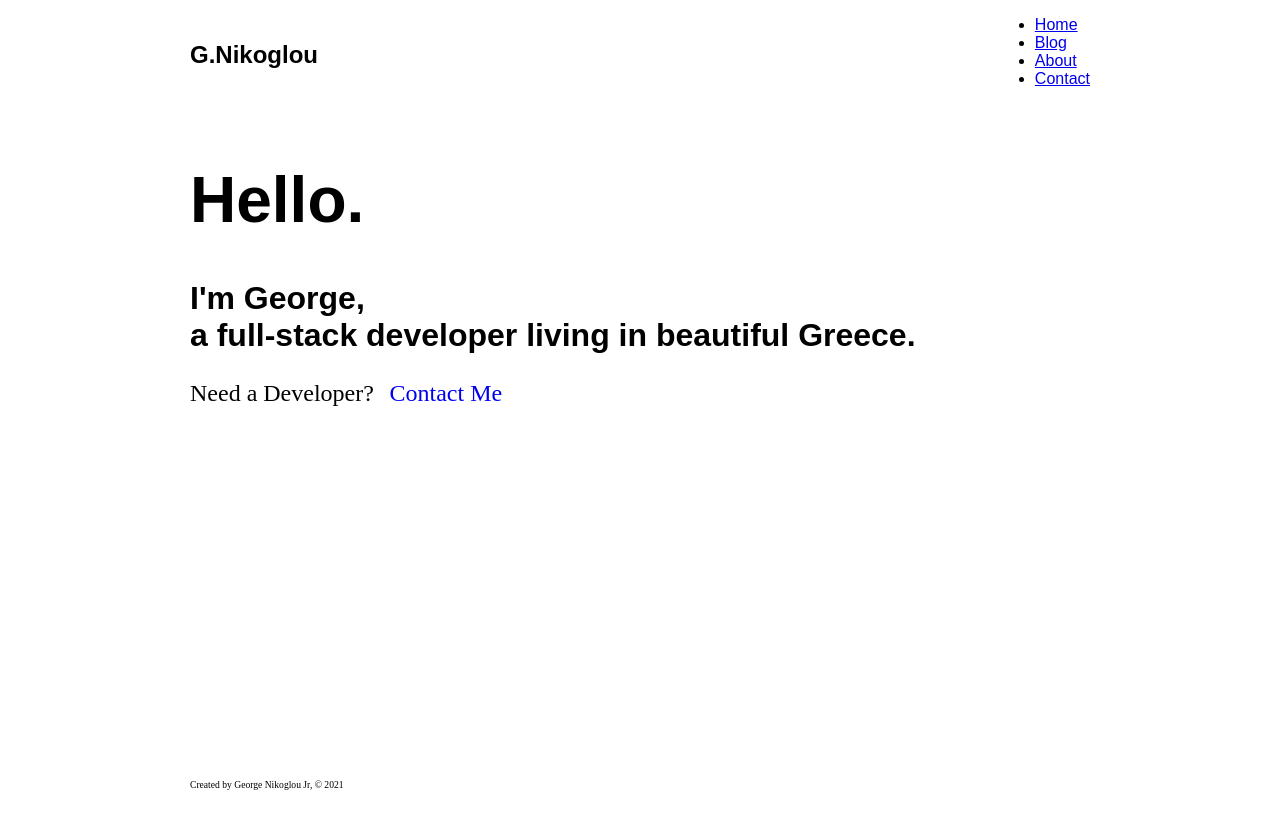
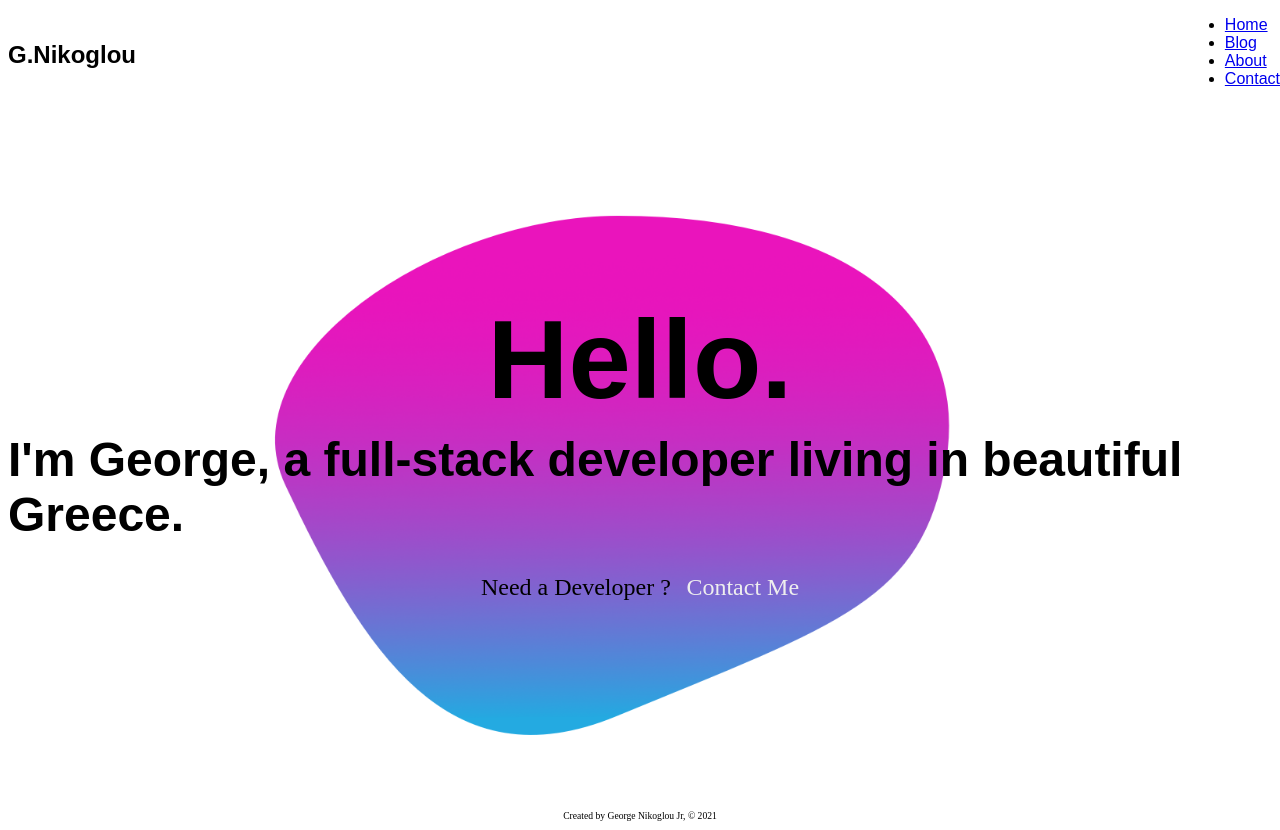
Before and after one commit to nison79/gatsby-bootcamp-portfolio, a Gatsby site: page / in a window 1280 px wide. Before the commit the page ends 800 px from the top, so only its background shows below. Built offline with nearby package versions, Linux system fonts and the light colour scheme; Gatsby itself is replaced by a stand-in of ours.

Commit message:
General Styling

```diff
--- a/src/components/footer.js
+++ b/src/components/footer.js
@@ -15,7 +15,7 @@ site {
 
 
   return (
-    <div>
+    <div className={footerStyles.container}>
       <p className={footerStyles.p}>Created by {data.site.siteMetadata.author}, © 2021</p>
     </div>
   )
--- a/src/components/footer.module.scss
+++ b/src/components/footer.module.scss
@@ -1,3 +1,7 @@
+.container {
+  margin:0 auto;
+}
+
 .p {
   font-size: 0.6rem;
 }
--- a/src/components/header.module.scss
+++ b/src/components/header.module.scss
@@ -3,8 +3,6 @@
   display:flex;
   align-items: center;
   justify-content:space-between ;
-
-
 
 }
 
@@ -15,20 +13,26 @@
   text-decoration: none;
   font-family:'Poppins' ,sans-serif;
 
-
   h1 {
     padding:0;
-    margin-bottom:15px;;
+    // margin-bottom:15px;;
     letter-spacing: 2;
+
   }
 }
 
+.title:hover {
+  transform:scale(1.2)
+}
+
 .nav-item{
-  color:#4b4b4b;
+  color:#1c1c1c;
   font-size: 1rem;
   font-weight: 600;
   margin-right:1.5rem;
   text-decoration: none;
+  transform:scale(1);
+  transition: ease 0.2 ;
 }
 
 .nav-list {
@@ -40,9 +44,10 @@
 }
 
 .nav-item:hover {
-  color:black;
+  color:#29A6E0;
+  transform:scale(1.5);
 }
 
 .active-nav-item {
-  color:blueviolet;
+  color:#EA14BC
 }
--- a/src/components/layout.module.scss
+++ b/src/components/layout.module.scss
@@ -1,7 +1,6 @@
 .container {
   margin: 0 auto;
-  max-width:900px;
-  padding:0rem;
+  max-width:100%;
 
   font-family: 'Poppins' ,sans-serif;
 
@@ -17,6 +16,7 @@
 h1 , h2  {
   font-family: 'Poppins' ,sans-serif;
   font-weight: bold;
+  margin:0.5rem;
 }
 
 p{
--- /dev/null
+++ b/src/pages/about.module.scss
@@ -0,0 +1,13 @@
+.container {
+  max-width:1000px;
+  margin: 0 auto;
+
+  .heading {
+    font-size :5rem;
+  }
+
+  a {
+    color:#29A6E0;
+
+  }
+}
--- a/src/pages/blog.js
+++ b/src/pages/blog.js
@@ -24,6 +24,7 @@ const BlogPage = () => {
 
   return (
     <Layout>
+      <div className={blogStyles.container}>
         <Head title="Blog"/>
         <h1>Blog</h1>
         <ol className={blogStyles.posts}>
@@ -38,6 +39,7 @@ const BlogPage = () => {
               )
           })}
         </ol>
+      </div>
     </Layout>
 
   )
--- a/src/pages/blog.module.scss
+++ b/src/pages/blog.module.scss
@@ -1,3 +1,19 @@
+.container {
+  max-width: 1000px;
+  margin: 0 auto;
+
+  h1 {
+    font-size :5rem;
+
+  }
+
+  h1:hover{
+    color:black;
+    scale:(1);
+  }
+}
+
+
 .posts {
   list-style-type: none;
   margin:0;
@@ -6,20 +22,20 @@
 .post {
   margin: 1rem 0;
 
+
+
   a {
     background: #f4f4f4;
     color:#000000;
     display:block;
     padding:1rem;
-    text-decoration: none0;
+    text-decoration: none;
   }
 
-  a:hover {
-    background: #e4e4e4;
-  }
+
 
   h2 {
-    font-size :1.5rem;
+    font-size :3rem;
     margin-bottom: 0;
 
   }
--- /dev/null
+++ b/src/pages/contact.module.scss
@@ -0,0 +1,20 @@
+.container {
+  max-width: 1000px;
+  margin: 0 auto;
+}
+
+.heading {
+  font-size :5rem;
+}
+
+h3{
+  font-size :2rem;
+  margin:2rem 0;
+}
+
+.details {
+  margin-top: 5rem;;
+  p{
+    font-size :1.2rem;
+  }
+}
--- a/src/pages/index.js
+++ b/src/pages/index.js
@@ -12,9 +12,9 @@ const IndexPage = () => {
     <Layout>
       <Head title="Home"/>
       <div className={indexStyles.container}>
-        <h1>Hello.</h1>
-        <h2>I'm George,<br/> a full-stack developer living in beautiful Greece.</h2>
-        <p>Need a Developer? <Link to="/contact">Contact Me</Link></p>
+        <h1 className={indexStyles.heading}>Hello.</h1>
+        <h2>I'm George, a full-stack developer living in beautiful Greece.</h2>
+        <p>Need a Developer ? <Link className={indexStyles.anchor} to="/contact">Contact Me</Link></p>
       </div>
     </Layout>
   )
--- a/src/pages/index.module.scss
+++ b/src/pages/index.module.scss
@@ -4,24 +4,49 @@ body {
 }
 
 .container {
-  h1 {
-    font-size :4rem;
+  display:flex;
+  align-items:center;
+  justify-content: center;
+  flex-direction: column;
+  min-height: 85vh;
+  flex-wrap: wrap;
+  background-image: url('../img/bg.png');
+  background-position:center;
+  background-size: 1000px;
+  background-repeat: no-repeat;
+
+  .heading {
+
+    font-size :7rem;
     font-weight:800;
+    margin:0;
+    transform:scale(1);
+    transition: ease-in-out 0.5s;
+  }
 
   }
 
+  .heading:hover{
+    transform:scale(1.2);
+    color:rgb(235, 233, 240);
+  }
+
+
+
   h2 {
-    font-size :2rem;
+    font-size :3rem;
 
   }
 
   p {
     font-size :1.5rem;
 
+
   }
 
-  a {
+  .anchor {
     text-decoration: none;
     margin-left:0.6rem;
+    color:rgb(238, 238, 238);
+
   }
-}
```
Also changed, not shown: src/pages/about.js (+11 -7 lines), src/pages/contact.js (+8 -3 lines), src/img/bg.png (added). Lines whose indentation alone changed are shown as unchanged.
